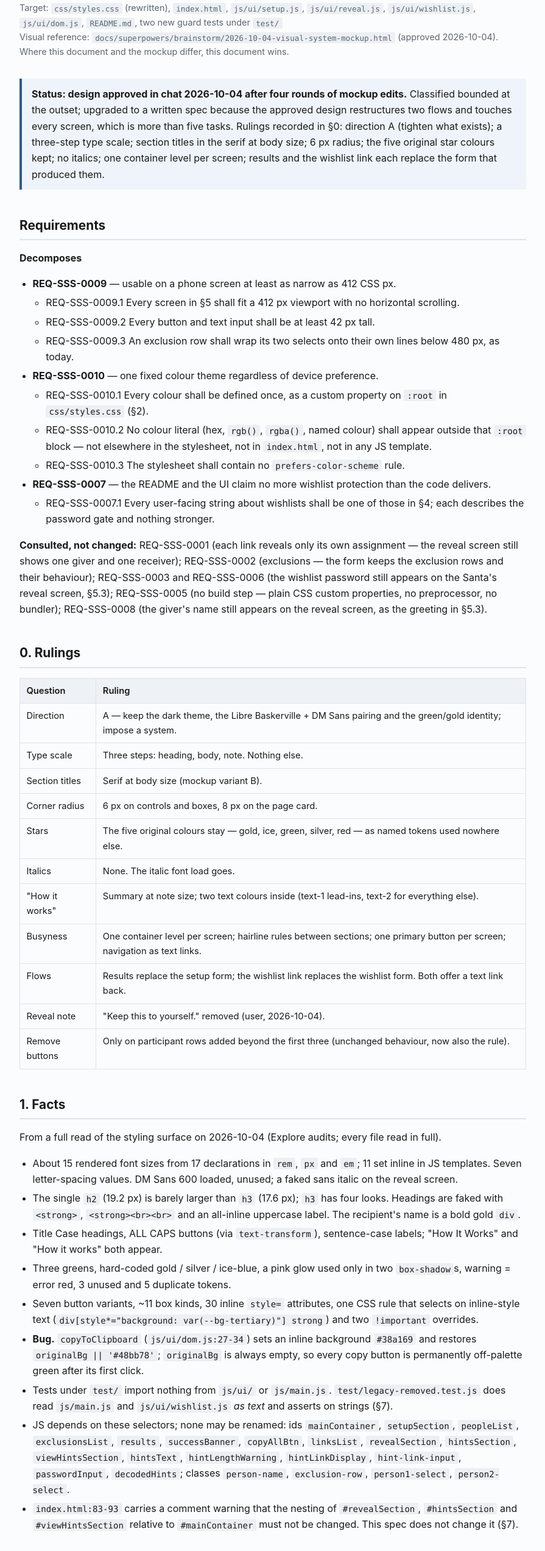
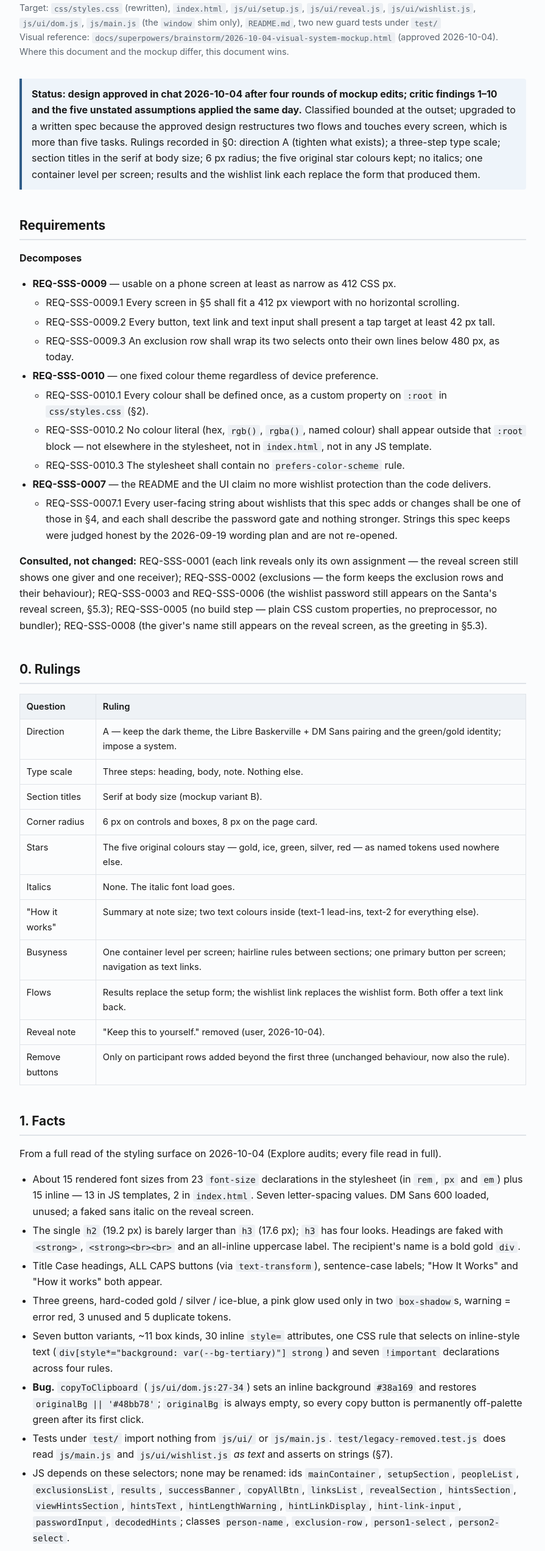
Before and after one commit to andrewPeekema/simple-secret-santa, a website: page docs/superpowers/specs/2026-10-04-visual-system-design.html in a window 1280 px wide. Shown: the part 127-2671 px from the top of the page at 61% size, without its empty margins (192-1087 px from the left). Drawn offline with Linux system fonts and the light colour scheme.

Commit message:
Spec: apply critic findings to the visual-system spec
All buttons and text links 42 px (REQ-SSS-0009.2 wins over the mockup's
36 px quiet buttons); the removed-class guard test matches class tokens
only; editParticipants() named and added to main.js's window shim;
audit counts corrected; letter-spacing rule includes the heading;
.in--url and .in--password split; selects carry .in; 0007.1 rephrased
to the strings the spec changes; README em-dash spacing; show/scroll
attributed to displayResults(); card max-width, static class="card",
wrapper ids, off-grid spacing and the VM sync made explicit.

Co-Authored-By: Claude Fable 5.1 <noreply@anthropic.com>
Claude-Session: https://claude.ai/code/session_01DBEch82AQe8LDJx3rAS4Dw

```diff
--- a/docs/superpowers/specs/2026-10-04-visual-system-design.html
+++ b/docs/superpowers/specs/2026-10-04-visual-system-design.html
@@ -24,11 +24,11 @@
 <h1>Visual System</h1>
 <p class="byline">Design spec &middot; 2026-10-04 &middot; Simple Secret Santa<br>
 Target: <code>css/styles.css</code> (rewritten), <code>index.html</code>, <code>js/ui/setup.js</code>, <code>js/ui/reveal.js</code>,
-<code>js/ui/wishlist.js</code>, <code>js/ui/dom.js</code>, <code>README.md</code>, two new guard tests under <code>test/</code><br>
+<code>js/ui/wishlist.js</code>, <code>js/ui/dom.js</code>, <code>js/main.js</code> (the <code>window</code> shim only), <code>README.md</code>, two new guard tests under <code>test/</code><br>
 Visual reference: <code>docs/superpowers/brainstorm/2026-10-04-visual-system-mockup.html</code> (approved 2026-10-04). Where this
 document and the mockup differ, this document wins.</p>
 
-<div class="note"><strong>Status: design approved in chat 2026-10-04 after four rounds of mockup edits.</strong>
+<div class="note"><strong>Status: design approved in chat 2026-10-04 after four rounds of mockup edits; critic findings 1&ndash;10 and the five unstated assumptions applied the same day.</strong>
 Classified bounded at the outset; upgraded to a written spec because the approved design restructures two flows and
 touches every screen, which is more than five tasks. Rulings recorded in §0: direction A (tighten what exists); a
 three-step type scale; section titles in the serif at body size; 6&nbsp;px radius; the five original star colours kept;
@@ -40,7 +40,7 @@ no italics; one container level per screen; results and the wishlist link each r
 <li><strong>REQ-SSS-0009</strong> &mdash; usable on a phone screen at least as narrow as 412&nbsp;CSS&nbsp;px.
  <ul>
  <li>REQ-SSS-0009.1 Every screen in §5 shall fit a 412&nbsp;px viewport with no horizontal scrolling.</li>
- <li>REQ-SSS-0009.2 Every button and text input shall be at least 42&nbsp;px tall.</li>
+ <li>REQ-SSS-0009.2 Every button, text link and text input shall present a tap target at least 42&nbsp;px tall.</li>
  <li>REQ-SSS-0009.3 An exclusion row shall wrap its two selects onto their own lines below 480&nbsp;px, as today.</li>
  </ul></li>
 <li><strong>REQ-SSS-0010</strong> &mdash; one fixed colour theme regardless of device preference.
@@ -52,8 +52,9 @@ no italics; one container level per screen; results and the wishlist link each r
  </ul></li>
 <li><strong>REQ-SSS-0007</strong> &mdash; the README and the UI claim no more wishlist protection than the code delivers.
  <ul>
- <li>REQ-SSS-0007.1 Every user-facing string about wishlists shall be one of those in §4; each describes the password gate and
-  nothing stronger.</li>
+ <li>REQ-SSS-0007.1 Every user-facing string about wishlists that this spec adds or changes shall be one of those in §4, and each
+  shall describe the password gate and nothing stronger. Strings this spec keeps were judged honest by the 2026-09-19 wording
+  plan and are not re-opened.</li>
  </ul></li>
 </ul>
 <p><strong>Consulted, not changed:</strong> REQ-SSS-0001 (each link reveals only its own assignment &mdash; the reveal screen
@@ -81,11 +82,11 @@ screen, as the greeting in §5.3).</p>
 <h2>1. Facts</h2>
 <p>From a full read of the styling surface on 2026-10-04 (Explore audits; every file read in full).</p>
 <ul>
-<li>About 15 rendered font sizes from 17 declarations in <code>rem</code>, <code>px</code> and <code>em</code>; 11 set inline in JS templates. Seven letter-spacing values. DM Sans 600 loaded, unused; a faked sans italic on the reveal screen.</li>
+<li>About 15 rendered font sizes from 23 <code>font-size</code> declarations in the stylesheet (in <code>rem</code>, <code>px</code> and <code>em</code>) plus 15 inline &mdash; 13 in JS templates, 2 in <code>index.html</code>. Seven letter-spacing values. DM Sans 600 loaded, unused; a faked sans italic on the reveal screen.</li>
 <li>The single <code>h2</code> (19.2&nbsp;px) is barely larger than <code>h3</code> (17.6&nbsp;px); <code>h3</code> has four looks. Headings are faked with <code>&lt;strong&gt;</code>, <code>&lt;strong&gt;&lt;br&gt;&lt;br&gt;</code> and an all-inline uppercase label. The recipient's name is a bold gold <code>div</code>.</li>
 <li>Title Case headings, ALL CAPS buttons (via <code>text-transform</code>), sentence-case labels; "How It Works" and "How it works" both appear.</li>
 <li>Three greens, hard-coded gold / silver / ice-blue, a pink glow used only in two <code>box-shadow</code>s, warning = error red, 3 unused and 5 duplicate tokens.</li>
-<li>Seven button variants, ~11 box kinds, 30 inline <code>style=</code> attributes, one CSS rule that selects on inline-style text (<code>div[style*="background: var(--bg-tertiary)"] strong</code>) and two <code>!important</code> overrides.</li>
+<li>Seven button variants, ~11 box kinds, 30 inline <code>style=</code> attributes, one CSS rule that selects on inline-style text (<code>div[style*="background: var(--bg-tertiary)"] strong</code>) and seven <code>!important</code> declarations across four rules.</li>
 <li><strong>Bug.</strong> <code>copyToClipboard</code> (<code>js/ui/dom.js:27-34</code>) sets an inline background <code>#38a169</code> and restores <code>originalBg || '#48bb78'</code>; <code>originalBg</code> is always empty, so every copy button is permanently off-palette green after its first click.</li>
 <li>Tests under <code>test/</code> import nothing from <code>js/ui/</code> or <code>js/main.js</code>. <code>test/legacy-removed.test.js</code> does read <code>js/main.js</code> and <code>js/ui/wishlist.js</code> <em>as text</em> and asserts on strings (§7).</li>
 <li>JS depends on these selectors; none may be renamed: ids <code>mainContainer</code>, <code>setupSection</code>, <code>peopleList</code>, <code>exclusionsList</code>, <code>results</code>, <code>successBanner</code>, <code>copyAllBtn</code>, <code>linksList</code>, <code>revealSection</code>, <code>hintsSection</code>, <code>viewHintsSection</code>, <code>hintsText</code>, <code>hintLengthWarning</code>, <code>hintLinkDisplay</code>, <code>hint-link-input</code>, <code>passwordInput</code>, <code>decodedHints</code>; classes <code>person-name</code>, <code>exclusion-row</code>, <code>person1-select</code>, <code>person2-select</code>.</li>
@@ -134,7 +135,7 @@ screen, as the greeting in §5.3).</p>
 }</code></pre>
 <p>Removed with no replacement: <code>--green-light</code>, <code>--green-dark</code>, <code>--red-light</code>, <code>--red-subtle</code>,
 <code>--success*</code>, <code>--error*</code>, <code>--warning*</code>, <code>--bg-elevated</code>, <code>--border-light</code>, the pink glow
-and both triple <code>box-shadow</code>s. Every spacing value in the stylesheet is one of <code>--s-1</code>&hellip;<code>--s-6</code>.
+and both triple <code>box-shadow</code>s. Every spacing value in the stylesheet is one of <code>--s-1</code>&hellip;<code>--s-6</code>, or a sum of two of them written as <code>calc()</code>; the mockup's off-grid values are re-expressed (its 18&nbsp;px list indent becomes <code>--s-4</code>, its 2&nbsp;px margins become <code>--s-1</code> or 0).
 Selection colour (<code>::selection</code>) and scrollbar rules may stay, expressed in tokens.</p>
 
 <h2>3. Type, controls, surfaces</h2>
@@ -147,10 +148,10 @@ Selection colour (<code>::selection</code>) and scrollbar rules may stay, expres
 </table>
 <ul>
 <li>Sentence case everywhere. No <code>text-transform</code> anywhere, including the password input (today <code>lowercase</code>; the JS already lowercases the value).</li>
-<li>Letter-spacing only on the mono password (<code>0.1em</code>) and the stars (<code>0.5em</code>).</li>
+<li>Letter-spacing only on the heading (<code>&minus;0.01em</code>), the mono password &mdash; displayed or typed &mdash; (<code>0.1em</code>) and the stars (<code>0.5em</code>).</li>
 <li>No <code>font-style: italic</code>. Font weights 400 and 500 only.</li>
 <li>Fonts loaded: <code>Libre+Baskerville:wght@400</code> and <code>DM+Sans:wght@400;500</code>. Nothing else.</li>
-<li>Mono is used for link URLs and the wishlist password only, at note size for URLs and body size for the password.</li>
+<li>Mono is used for link URLs (note size) and the wishlist password, displayed on the reveal screen as <code>span.password</code> (body size, <code>--accent</code>, letter-spacing 0.1em) or typed into <code>.in--password</code>.</li>
 </ul>
 
 <h3>3.2 Three buttons, one height</h3>
@@ -158,18 +159,18 @@ Selection colour (<code>::selection</code>) and scrollbar rules may stay, expres
 <tr><th>Class</th><th>Look</th><th>Where</th></tr>
 <tr><td><code>.btn.btn--primary</code></td><td>filled <code>--accent</code>, text <code>--bg-0</code>, hover <code>--accent-hover</code></td><td>The one main action per screen: Generate pairings; Create your wishlist; Generate link; Decode.</td></tr>
 <tr><td><code>.btn.btn--secondary</code></td><td>transparent, 1px <code>--line-strong</code>, text <code>--text-1</code>; hover border <code>--text-2</code></td><td>+ Add person; + Add exclusion; Copy all links; Copy link (link-ready screen).</td></tr>
-<tr><td><code>.btn.btn--quiet</code> (+ <code>.danger</code>)</td><td>transparent, no border, text <code>--accent</code> (or <code>--danger</code>), 36&nbsp;px tall, hover <code>--accent-soft</code> (or <code>--danger-soft</code>)</td><td>Copy link in a results row (accent); Remove (danger).</td></tr>
-<tr><td><code>.link</code></td><td>a button styled as underlined note-size text in <code>--text-2</code>, hover <code>--text-1</code></td><td>Navigation: Edit participants; Start a new exchange; Back.</td></tr>
+<tr><td><code>.btn.btn--quiet</code> (+ <code>.danger</code>)</td><td>transparent, no border, text <code>--accent</code> (or <code>--danger</code>), padding <code>0 --s-3</code>, hover <code>--accent-soft</code> (or <code>--danger-soft</code>)</td><td>Copy link in a results row (accent); Remove (danger).</td></tr>
+<tr><td><code>.link</code></td><td>a button styled as underlined note-size text in <code>--text-2</code>, hover <code>--text-1</code>; no border or background; padded to a 42&nbsp;px tall tap target (<code>min-height: 42px</code>, inline-flex, centred)</td><td>Navigation: Edit participants; Start a new exchange; Back.</td></tr>
 </table>
-<p>All <code>.btn</code> are 42&nbsp;px tall, body size, weight 500, radius <code>--radius</code>, with a 150&nbsp;ms colour transition and no <code>transform</code>. <code>.btn--block</code> makes one full width. The bare <code>button</code> element gets no global styling; every button carries classes.</p>
+<p>All <code>.btn</code>, quiet ones included, are 42&nbsp;px tall (the mockup's 36&nbsp;px quiet buttons are superseded by REQ-SSS-0009.2), body size, weight 500, radius <code>--radius</code>, with a 150&nbsp;ms colour transition and no <code>transform</code>. <code>.btn--block</code> makes one full width. The bare <code>button</code> element gets no global styling; every button carries classes.</p>
 
 <h3>3.3 Inputs</h3>
-<p><code>.in</code>: 100% wide, 42&nbsp;px tall, body size, <code>--bg-2</code>, 1px <code>--line-strong</code>, radius <code>--radius</code>, placeholder <code>--text-3</code>, focus border <code>--accent</code> with no outline. <code>textarea.in</code> is auto height, min 110&nbsp;px, vertically resizable. <code>.in.mono</code> is the read-only URL field: mono, note size, <code>--text-2</code>.</p>
+<p><code>.in</code>: 100% wide, 42&nbsp;px tall, body size, <code>--bg-2</code>, 1px <code>--line-strong</code>, radius <code>--radius</code>, placeholder <code>--text-3</code>, focus border <code>--accent</code> with no outline. Every <code>input</code>, <code>select</code> and <code>textarea</code> carries <code>.in</code> &mdash; including the two selects in the <code>addExclusion()</code> template (<code>setup.js:28,32</code>), which keep their <code>person1-select</code>/<code>person2-select</code> classes alongside it. Bare <code>input</code>, <code>select</code>, <code>textarea</code> and <code>button</code> elements get no global styling. Variants: <code>textarea.in</code> is auto height, min 110&nbsp;px, vertically resizable; <code>.in.in--url</code> is the read-only link field: mono, note size, <code>--text-2</code>; <code>.in.in--password</code> is the wishlist password input: mono, body size, centred, letter-spacing <code>0.1em</code>, <code>--text-1</code>.</p>
 
 <h3>3.4 Surfaces</h3>
 <table>
 <tr><th>Class</th><th>Look</th><th>Rule</th></tr>
-<tr><td><code>.card</code></td><td><code>--bg-1</code>, 1px <code>--line</code>, radius <code>--radius-card</code>, padding <code>--s-5</code> (<code>--s-4</code> below 480&nbsp;px)</td><td>Exactly one per screen: <code>#mainContainer</code> for setup/results; <code>#revealSection</code>, <code>#hintsSection</code>, <code>#viewHintsSection</code> each become a card when shown.</td></tr>
+<tr><td><code>.card</code></td><td><code>--bg-1</code>, 1px <code>--line</code>, radius <code>--radius-card</code>, padding <code>--s-5</code> (<code>--s-4</code> below 480&nbsp;px)</td><td>Exactly one visible per screen. <code>#mainContainer</code>, <code>#revealSection</code>, <code>#hintsSection</code> and <code>#viewHintsSection</code> all carry <code>class="card"</code> statically in <code>index.html</code>; the last three start hidden as today. <code>body</code> keeps <code>max-width: 580px</code>, so the card is at most 580&nbsp;px wide on desktop and fills the viewport minus body padding on a phone.</td></tr>
 <tr><td><code>.tint</code> (+ <code>.tint--danger</code>)</td><td><code>--accent-soft</code> with <code>--accent-border</code> (or the danger pair), radius <code>--radius</code>, padding <code>--s-3</code> <code>--s-4</code></td><td>Status only: "✓ N links ready to share", "✓ Link ready", "✓ Wishlist decoded", the save-your-links warning, invalid-password and invalid-link errors.</td></tr>
 <tr><td><code>hr.sep</code></td><td>1px <code>--line</code>, margins <code>--s-5</code></td><td>Separates sections inside the card. There are no nested boxes.</td></tr>
 </table>
@@ -183,7 +184,7 @@ Selection colour (<code>::selection</code>) and scrollbar rules may stay, expres
 <table>
 <tr><th>Where</th><th>Now</th><th>Becomes</th></tr>
 <tr><td>Setup, summary</td><td>How It Works</td><td>How it works</td></tr>
-<tr><td>Setup, step 4; README item 4</td><td>Wishlists are optional—if shared, they're gift-wrapped for the right Santa</td><td>Wishlists are optional—each person can create one for their Santa</td></tr>
+<tr><td>Setup, step 4; README item 4</td><td>Wishlists are optional—if shared, they're gift-wrapped for the right Santa</td><td>Wishlists are optional—each person can create one for their Santa (in the README, with the spaced em dash the README uses throughout: "optional — each")</td></tr>
 <tr><td>Setup</td><td>+ Add Person / + Add Exclusion / Generate Pairings</td><td>+ Add person / + Add exclusion / Generate pairings</td></tr>
 <tr><td>Setup</td><td>Exclusions (Optional)</td><td>Exclusions (optional)</td></tr>
 <tr><td>Results</td><td>heading "Distribution Links"</td><td>removed; the status tint and note carry it</td></tr>
@@ -208,9 +209,7 @@ Selection colour (<code>::selection</code>) and scrollbar rules may stay, expres
 <tr><td>Wishlist view</td><td>heading "Wishlist Decoded"</td><td>status "✓ Wishlist decoded"</td></tr>
 <tr><td>Error screen</td><td>Invalid Link</td><td>Invalid link</td></tr>
 </table>
-<p>Strings about wishlists after this change, in full: the two "How it works" lines (step 4 and the gift-wrapped note), the
-gift-wrapped note on the create screen, the reveal password note, the link-ready note, the view-screen prompt, and the
-existing invalid-password error. Each describes a password that the Santa has; none promises secrecy from a determined reader.</p>
+<p>Strings about wishlists that this spec adds or changes: "How it works" step 4; the reveal screen's "Wishlist password" label, its note "You'll need it to open <em>Receiver</em>'s wishlist, if they share one." and "Share hints with your own Secret Santa."; the link-ready note; the view-screen prompt "Enter the password from your assignment page."; the status lines "✓ Link ready" and "✓ Wishlist decoded". Each describes a password that the Santa has; none promises secrecy from a determined reader. Kept unchanged: step 3, the gift-wrapped notes, the invalid-password error, every alert and the long-URL warning.</p>
 
 <h2>5. Screens</h2>
 <p>Each screen is one <code>.card</code>. Lists give document order. "Rule" means <code>hr.sep</code>. The mockup shows 5.1&ndash;5.5; 5.6 and 5.7 are not mocked and follow the same rules.</p>
@@ -228,12 +227,12 @@ existing invalid-password error. Each describes a password that the Santa has; n
 <ol>
 <li>Stars; heading "Simple Secret Santa"; tagline (shared header, see Structure below).</li>
 <li><code>#successBanner</code> as a <code>.tint</code> in <code>--accent</code> weight 500: "✓ N links ready to share". Note "Send each link privately to the corresponding person." "Copy all links" (secondary, block, <code>#copyAllBtn</code>).</li>
-<li>Rule. For each person, in <code>#linksList</code>: section title = the name; <code>.in.mono</code> read-only URL; quiet "Copy link". Successive entries separated by <code>--s-4</code>, no boxes.</li>
+<li>Rule. For each person, in <code>#linksList</code>: section title = the name; <code>.in.in--url</code> read-only URL; quiet "Copy link". Successive entries separated by <code>--s-4</code>, no boxes.</li>
 <li><code>.tint.tint--danger</code> at note size in <code>--danger</code>: "Save these links. Once you leave this page, these specific pairings cannot be recreated."</li>
 <li>Centred text link "Edit participants".</li>
 </ol>
 <p><strong>Structure.</strong> Today <code>#results</code> is nested inside <code>#setupSection</code> (<code>index.html:68</code>); it moves out to be the next sibling of <code>#setupSection</code> inside <code>#mainContainer</code>, so that hiding the form does not hide the results. The stars, heading and tagline stay above both sections and are shown in both states (the mockup omits the tagline on results; this document wins).</p>
-<p><strong>Behaviour.</strong> <code>generateSecretSanta()</code> hides <code>#setupSection</code> and shows <code>#results</code> instead of appending below the form, then scrolls to the top of the card. "Edit participants" shows <code>#setupSection</code> and hides <code>#results</code>; names and exclusions are untouched because the form was only hidden. Pressing "Generate pairings" again produces a fresh salt and fresh links exactly as today; the warning text already covers this.</p>
+<p><strong>Behaviour.</strong> <code>displayResults()</code> (<code>setup.js</code>, called by <code>generateSecretSanta()</code>) already shows <code>#results</code> and scrolls to it; it additionally hides <code>#setupSection</code>, and scrolls to the top of the card rather than to <code>#results</code>. "Edit participants" calls a new exported <code>editParticipants()</code> in <code>js/ui/setup.js</code>, which shows <code>#setupSection</code>, hides <code>#results</code> and scrolls to the top of the card; it is added to the <code>Object.assign(window, {…})</code> shim in <code>js/main.js</code> (lines 39&ndash;51 today) so the inline <code>onclick</code> can reach it. Names and exclusions are untouched because the form was only hidden. Pressing "Generate pairings" again produces a fresh salt and fresh links exactly as today; the warning text already covers this.</p>
 
 <h3>5.3 Reveal (<code>#revealSection</code>)</h3>
 <ol>
@@ -257,19 +256,19 @@ existing invalid-password error. Each describes a password that the Santa has; n
 <ol>
 <li>Stars; heading "Your wishlist" (unchanged from 5.4).</li>
 <li><code>.tint</code> "✓ Link ready".</li>
-<li><code>input#hint-link-input.in.mono</code> read-only; "Copy link" (secondary, block); note "Share it with the group. Whoever has your wishlist password—your Secret Santa—can open it."</li>
+<li><code>input#hint-link-input.in.in--url</code> read-only; "Copy link" (secondary, block); note "Share it with the group. Whoever has your wishlist password—your Secret Santa—can open it."</li>
 <li>Text link "Back".</li>
 </ol>
-<p><strong>Behaviour.</strong> The form block of 5.4 is wrapped in a container that <code>generateHintLink()</code> hides when it shows <code>#hintLinkDisplay</code>. The 1500-character warning and 2000-character confirm are unchanged.</p>
+<p><strong>Behaviour.</strong> The form block of 5.4 is wrapped in <code>div#hintsForm</code>, which <code>generateHintLink()</code> hides when it shows <code>#hintLinkDisplay</code>. The 1500-character warning and 2000-character confirm are unchanged.</p>
 
 <h3>5.6 Wishlist view (<code>#viewHintsSection</code>)</h3>
 <ol>
 <li>Stars; heading "Wishlist".</li>
-<li>Body text-2 "Enter the password from your assignment page."; <code>input#passwordInput.in.mono</code> centred, body size, letter-spacing 0.1em, <code>maxlength="6"</code>, no <code>text-transform</code>; "Decode" (primary, block).</li>
+<li>Body text-2 "Enter the password from your assignment page."; <code>input#passwordInput.in.in--password</code>, <code>maxlength="6"</code>, no <code>text-transform</code>; "Decode" (primary, block).</li>
 <li><code>#decodedHints</code>: on success, a <code>.tint</code> "✓ Wishlist decoded" followed by the wishlist text in a left-aligned, <code>pre-wrap</code> body-size block in text-1 (a plain <code>div.wishlist-text</code>, no box); on failure, a <code>.tint.tint--danger</code> note "Invalid password. Only the assigned Secret Santa has the correct password."</li>
 <li>Text link "Back" (<code>location.href = location.pathname</code>, as today).</li>
 </ol>
-<p>On success the prompt, input and Decode button are hidden, so the decoded list replaces the form as in 5.5. On failure they stay, so the password can be retried.</p>
+<p>The prompt, input and Decode button are wrapped in <code>div#viewHintsForm</code>. On success <code>tryDecodeHintsWithPassword()</code> hides it, so the decoded list replaces the form as in 5.5. On failure it stays, so the password can be retried.</p>
 
 <h3>5.7 Invalid link (<code>showError()</code> into <code>#revealSection</code>)</h3>
 <ol>
@@ -298,16 +297,16 @@ sets it to "✓ Copied", adds the class <code>is-copied</code>, and after 2000&n
 <h3>8.1 Guard tests (new, node:test, same style as <code>test/legacy-removed.test.js</code>)</h3>
 <ul>
 <li><code>test/styles.test.js</code> reads <code>css/styles.css</code> as text and asserts: (a) every match of <code>/#[0-9a-f]{3,8}\b|rgba?\(/i</code> lies inside the first <code>:root { … }</code> block (REQ-SSS-0010.2); (b) the text contains no <code>prefers-color-scheme</code> (REQ-SSS-0010.3); (c) no <code>!important</code>; (d) no <code>text-transform</code>; (e) no <code>font-style: italic</code>; (f) every <code>font-size:</code> value is one of <code>var(--t-heading)</code>, <code>var(--t-body)</code>, <code>var(--t-note)</code> or <code>inherit</code>.</li>
-<li><code>test/templates.test.js</code> reads <code>index.html</code> and every file under <code>js/ui/</code> as text and asserts: (a) every <code>style="…"</code> attribute is exactly <code>display: none</code> (allowing <code>display:none</code> and a trailing semicolon); (b) no colour literal as in 8.1(a); (c) <code>index.html</code> loads only the two font weights of §3.1; (d) none of the removed class names of §3.4 appears.</li>
+<li><code>test/templates.test.js</code> reads <code>index.html</code> and every file under <code>js/ui/</code> as text and asserts: (a) every <code>style="…"</code> attribute is exactly <code>display: none</code> (allowing <code>display:none</code> and a trailing semicolon); (b) no colour literal as in 8.1(a); (c) <code>index.html</code> loads only the two font weights of §3.1; (d) none of the removed class names of §3.4 appears <em>as a class token</em> &mdash; i.e. inside a <code>class="…"</code> attribute value or a <code>className = '…'</code> assignment, split on whitespace; prose, comments, variable names and <code>console.error</code> are not matched.</li>
 </ul>
 <p>The existing suite (40 tests at <code>f1ed2c0</code>) stays green.</p>
 
 <h3>8.2 Browser walk-through (acceptance)</h3>
 <p>No test imports the UI, so acceptance is a walk-through at the VM URL
-(<code>https://notes.app.andrewpeekema.com:9443/ota/brainstorm/secret-santa/</code>, synced from the branch) by the user, on a phone or a 412&nbsp;px
+(<code>https://notes.app.andrewpeekema.com:9443/ota/brainstorm/secret-santa/</code>; the director rsyncs <code>index.html</code>, <code>css/</code> and <code>js/</code> there from the lead's worktree when the lead reports done &mdash; the lead does not touch the VM) by the user, on a phone or a 412&nbsp;px
 viewport, recorded in <code>docs/superpowers/verification/2026-10-04-visual-system-walkthrough.md</code> with one line per check:</p>
 <ol>
-<li>Setup: no horizontal scroll at 412&nbsp;px; three names, add a fourth, remove it; add an exclusion and see the ↔ hidden and the selects stacked.</li>
+<li>Setup: no horizontal scroll at 412&nbsp;px; three names, add a fourth, remove it; add an exclusion and see the ↔ hidden and the selects stacked; a Remove button and the "Edit participants" link are as tall as an input (42&nbsp;px) in the inspector.</li>
 <li>Generate: the form disappears, results appear at the top; Copy link shows "✓ Copied" for two seconds and returns to normal with no colour left behind; Edit participants brings the form back with the names intact.</li>
 <li>Reveal: open a link; one heading (the recipient, gold); the password line; Create your wishlist is the only filled button.</li>
 <li>Wishlist: create one; the form is replaced by "✓ Link ready"; open the link in another tab; a wrong password shows the danger tint and keeps the form; the right one replaces the form with "✓ Wishlist decoded".</li>
```
